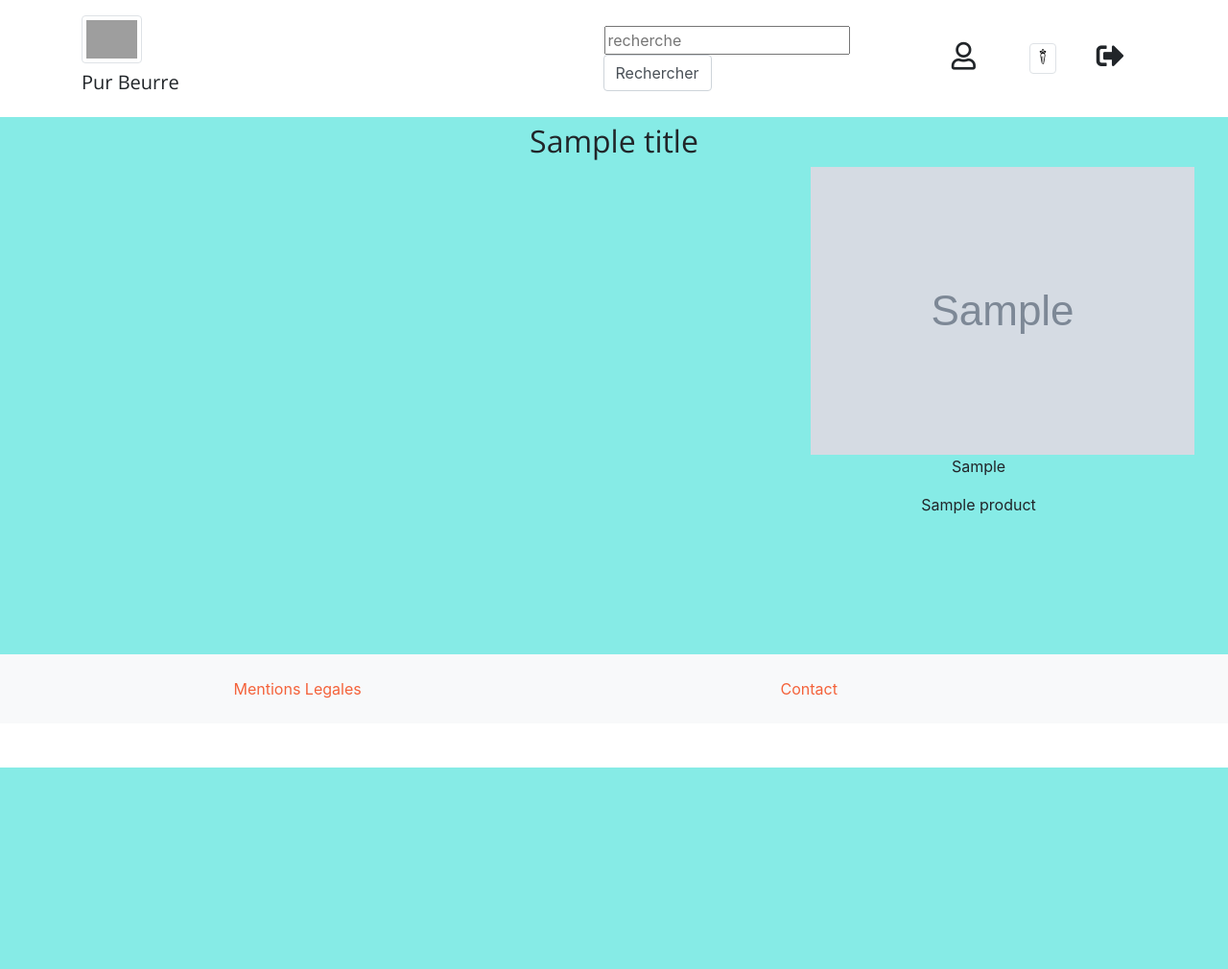
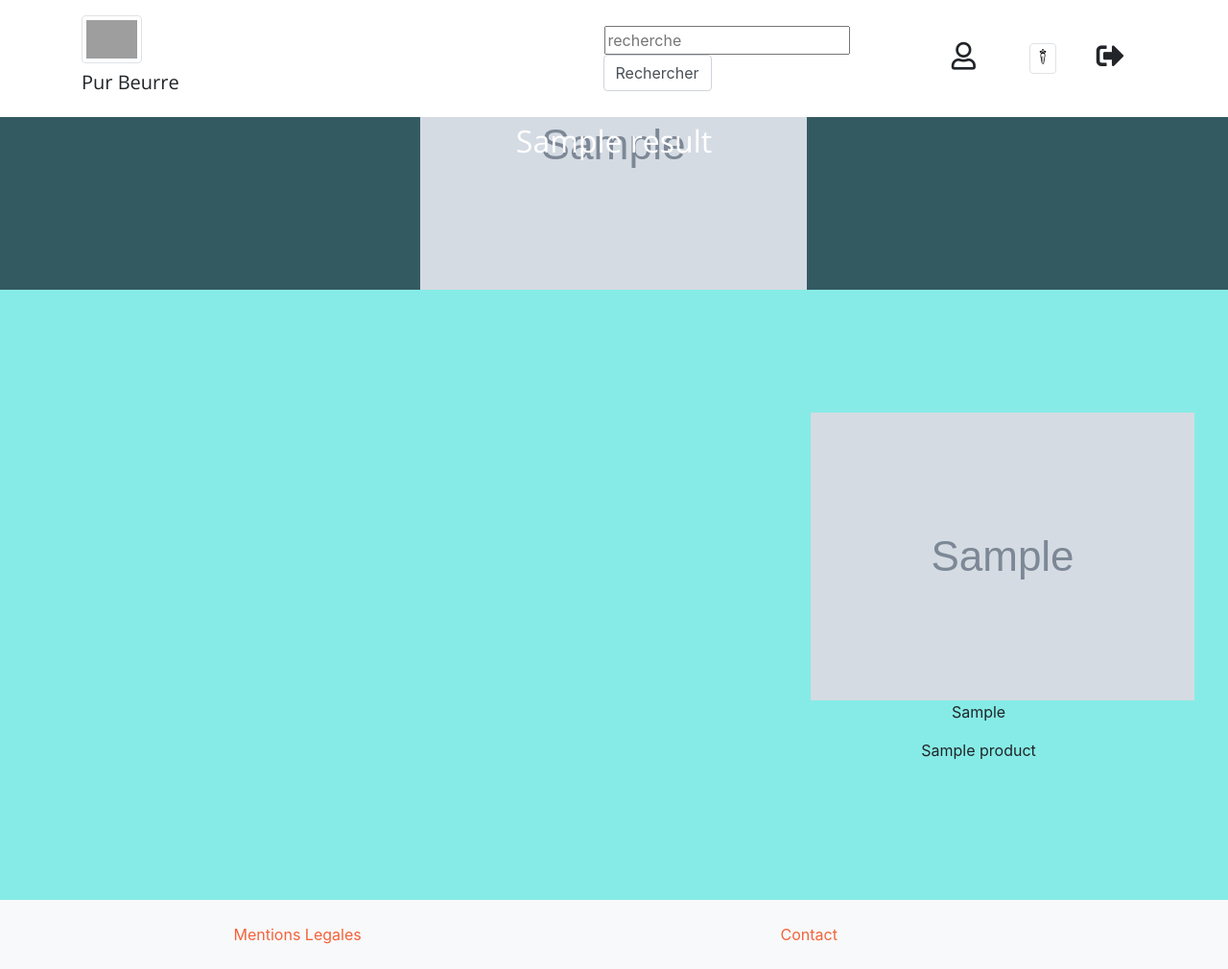
Before and after one commit to slesouef/PurBeurre_PurBonheur, a Django app: template templates/search/results.html in a window 1280 px wide. Shown: the whole page at 96% size. Before the commit the page ends 800 px from the top, so only its background shows below. Run offline with Django 3.2, Linux system fonts and the light colour scheme; tables that the repository leaves empty hold one stand-in row (values such as "Sample post"); the template is opened without the code that fills it: values that come from a table or form of the project are taken from there, most other values are stand-ins (such as "Sample title", 1, 10 or a date in 2020); grey boxes marked "Sample" are stand-in pictures; some libraries are stand-ins or nearby versions; some web fonts are replaced; grey boxes are pictures that could not be loaded.

Commit message:
result in header

```diff
--- a/templates/search/results.html
+++ b/templates/search/results.html
@@ -2,13 +2,21 @@
 
 {% block content %}
 
-   <section class="page-section bg-bonbon" id="results">
+   <section class="page-section bg-moule" id="result"
+            style="background-image: url({{ result.image }});
+                    background-size: auto 100%; background-repeat: no-repeat;
+                    background-position: center">
     <div class="container">
       <div class="row justify-content-center">
         <div class="col-lg-8 text-center">
-          <h2 class="mt-0">{{ title }}</h2>
+          <h2 class="mt-0 text-white">{{ result.name }}</h2>
         </div>
       </div>
+    </div>
+  </section>
+
+   <section class="page-section bg-bonbon" id="suggestions">
+    <div class="container">
       <div class="row">
         {% for product in products %}
           <div class="col-lg-4 ml-auto text-center">
```
